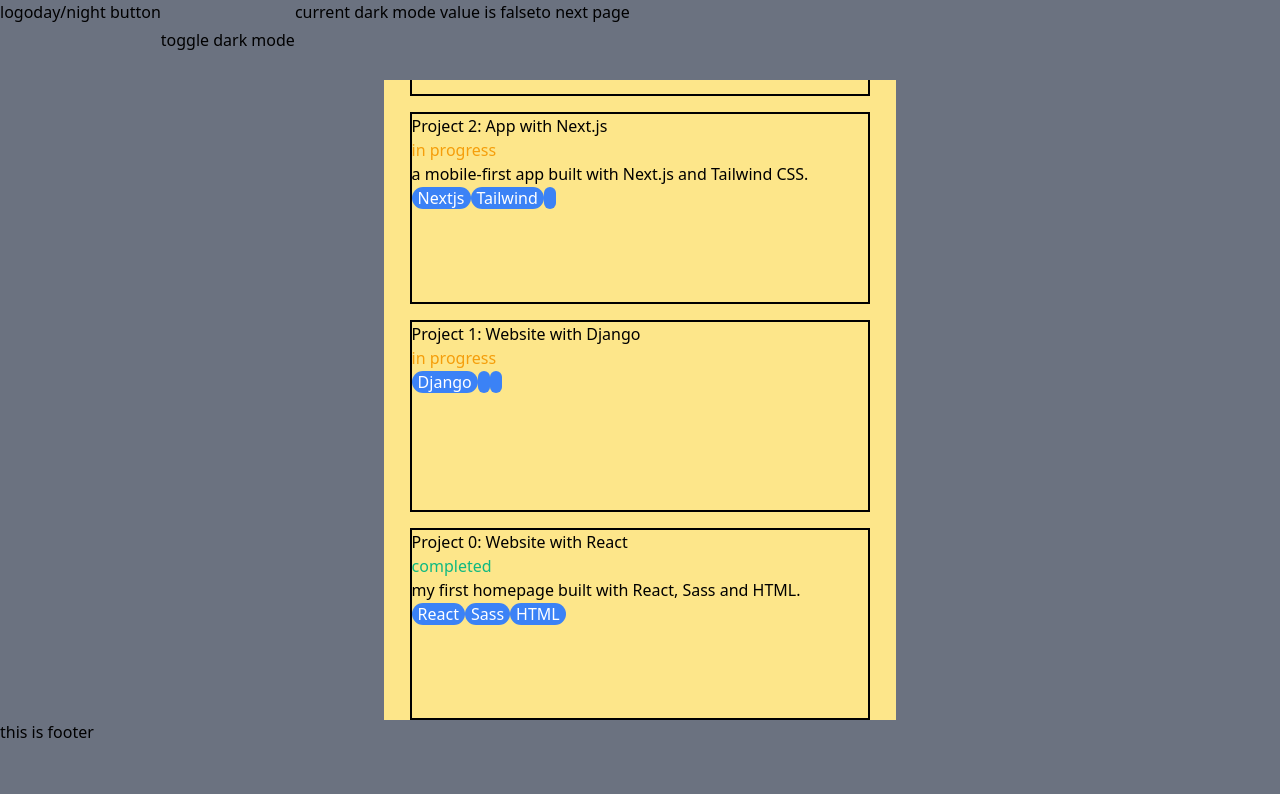
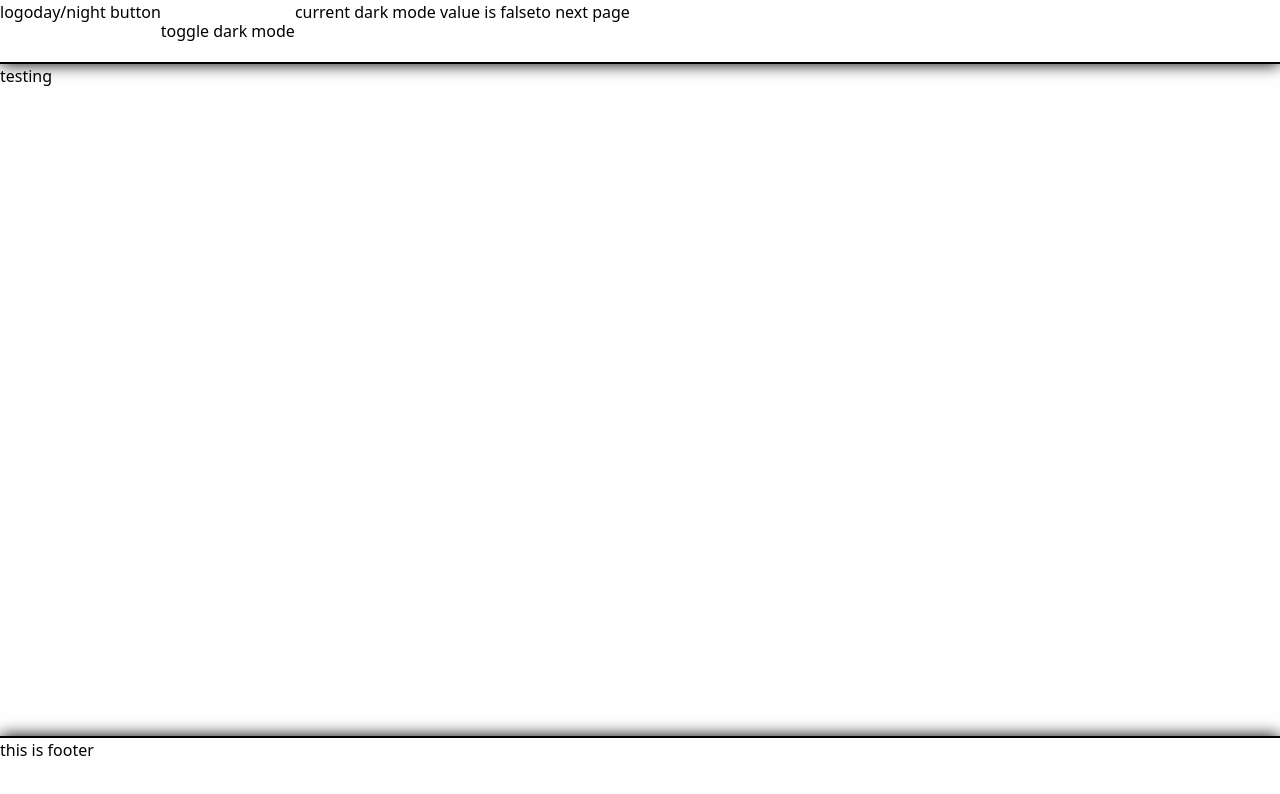
Before and after one commit to Hasuzawa/central_repository, a Next.js app: page / in a window 1280 px wide. Shown: the top 794 px of the page. Built offline with nearby package versions, Linux system fonts and the light colour scheme.

Commit message:
formated <Project>

```diff
--- a/components/Footer/Footer.tsx
+++ b/components/Footer/Footer.tsx
@@ -3,7 +3,7 @@
 const Footer = (): JSX.Element => {
 
     return (
-        <div id="footer" className={"flex-none h-1/10 w-screen"}>
+        <div id="footer" className={"flex-none h-16 w-screen border-t-2 border-black shadow_around"}>
             <span>this is footer</span>
         </div>
     );
--- a/components/Header/Header.tsx
+++ b/components/Header/Header.tsx
@@ -16,7 +16,7 @@ const Header = (): JSX.Element => {
     const setDarkMode = darkModeContext.setDarkMode;
 
     return (
-        <div id="header" className="flex-none h-1/10 w-screen flex flex-row">
+        <div id="header" className="flex-none h-16 w-screen flex flex-row border-b-2 border-black shadow_around">
             <span>logo</span>
             <span>day/night button</span>
             <button onClick={ () => setDarkMode(!inDarkMode)}>toggle dark mode</button>
--- a/components/Project/Project.tsx
+++ b/components/Project/Project.tsx
@@ -10,11 +10,11 @@ type ProjectProps = {
 
 const Project = ({header, status, short_description, stringArray}: ProjectProps): JSX.Element => {
     return (
-        <div className="flex-none w-9/10 h-3/10 border-2 border-black">
-            <h1>{header}</h1>
-            <Status str={status}/>
-            <p className="">{short_description}</p>
-            <StringToTags stringArray={stringArray} />
+        <div className="flex-none w-9/10 h-3/10 border-2 border-black rounded-2xl grid grid-cols-6 grid-rows-6 place-items-center">
+            <h1 className="col-start-1 col-span-4">{header}</h1>
+            <Status str={status} className="col-start-5 col-span-2"/>
+            <p className="col-start-1 col-span-6 row-start-2 row-span-4 place-self-start p-2">{short_description}</p>
+            <StringToTags stringArray={stringArray} containerClassName="col-start-1 col-span-6 row-start-6" />
         </div>
     );
 }
--- a/components/Project/Projects.tsx
+++ b/components/Project/Projects.tsx
@@ -3,8 +3,10 @@ import Project from "~/components/Project/Project";
 
 const Projects = () => {
     return (
+        //justify will cause scroll to become invalid, because it is as if all items are wrapped in a position: relative box. Overflow
+        //won't trigger scrolls and overflowed content is not visible within parent.
         <div id="projects" className="w-screen h-full lg:w-2/5 mx-auto bg-yellow-200 flex flex-col-reverse items-center gap-y-4
-            overflow-x-hidden overflow-y-scroll">
+            overflow-x-hidden overflow-y-auto">
             <Project
                 header="Project 0: Website with React"
                 status="completed"
--- a/components/Tag.tsx
+++ b/components/Tag.tsx
@@ -5,21 +5,23 @@ type TagProps = {
 }
 
 const Tag = ({str, idx, className}: TagProps): JSX.Element => {
+    let commonProps = className ? className : "";
     return (
-        <span className="text-white bg-blue-500 rounded-full px-1.5 cursor-default" id={idx?.toString()}>{str}</span>
+        <span className={"text-white bg-blue-500 rounded-full px-1.5 cursor-default" + ` ${commonProps}`} id={idx?.toString()}>{str}</span>
     );
 }
 
 type StringToTagsProps = {
     stringArray: string[];
-    className?: string;
+    containerClassName?: string;
+    tagsClassName ?: string;
 }
 
-const StringToTags = ({stringArray}: StringToTagsProps): JSX.Element => {
+const StringToTags = ({stringArray, containerClassName, tagsClassName}: StringToTagsProps): JSX.Element => {
     return (
-        <>
-            {stringArray.map((str: string, idx: number) => <Tag str={str} key={idx} idx={idx}/>)}
-        </>
+        <div className={"flex flex-row w-full justify-evenly items-center " + (containerClassName ? containerClassName : "")}>
+            {stringArray.map((str: string, idx: number) => <Tag str={str} key={idx} idx={idx} className={tagsClassName}/>)}
+        </div>
     );
 }
 
--- a/pages/index.tsx
+++ b/pages/index.tsx
@@ -6,16 +6,9 @@ import Image from 'next/image';
 import Link from "next/link";
 
 //import "~/styles/globals.css";  "don't import global css in individual pages"
-import Layout from "~/components/Layout";
-import { Tag, StringToTags } from "~/components/Tag";
-import { Logo, StringToLogos} from "~/components/Logo";
-import Status from "~/components/Project/Status";
-import Project from "~/components/Project/Project";
 
 import Header from "~/components/Header/Header";
-
 import Projects from '~/components/Project/Projects';
-
 import Footer from "~/components/Footer/Footer";
 
 //import { DarkModeContext } from "~/pages/_app";
@@ -30,7 +23,7 @@ const Home: NextPage = () => {
 
 
   return (
-    <div className={"h-screen w-screen flex flex-col bg-gray-500" + (inDarkMode ? " dark" : "")}>
+    <div className={"h-screen w-screen flex flex-col" + (inDarkMode ? " dark" : "")}>
       <Head>
         <title>Create Next App</title>
         <meta name="description" content="Generated by create next app" />
@@ -39,10 +32,10 @@ const Home: NextPage = () => {
       <Header />
       <main id="main" className="flex-grow flex-row">
         <div id="main-left" className="hidden lg:block flex-1"></div>
+        <span>testing</span>
+          {/* <Projects /> */}
 
-          <Projects />
-
-        <div id="main-right" className="hiden lg:block flex-1 "></div>
+        <div id="main-right" className="hidden lg:block flex-1 "></div>
       </main>
       <Footer />
     </div>
--- a/styles/globals.css
+++ b/styles/globals.css
@@ -1,3 +1,18 @@
 @tailwind base;
 @tailwind components;
 @tailwind utilities;
+
+
+.mostly-customized-scrollbar::-webkit-scrollbar {
+    width: 5px;
+    height: 8px;
+    background-color: #aaa; /* or add it to the track */
+}
+
+.mostly-customized-scrollbar::-webkit-scrollbar-thumb {
+    background: #000;
+}
+
+.shadow_around{
+    box-shadow: 0px 0px 16px black;
+}
```
